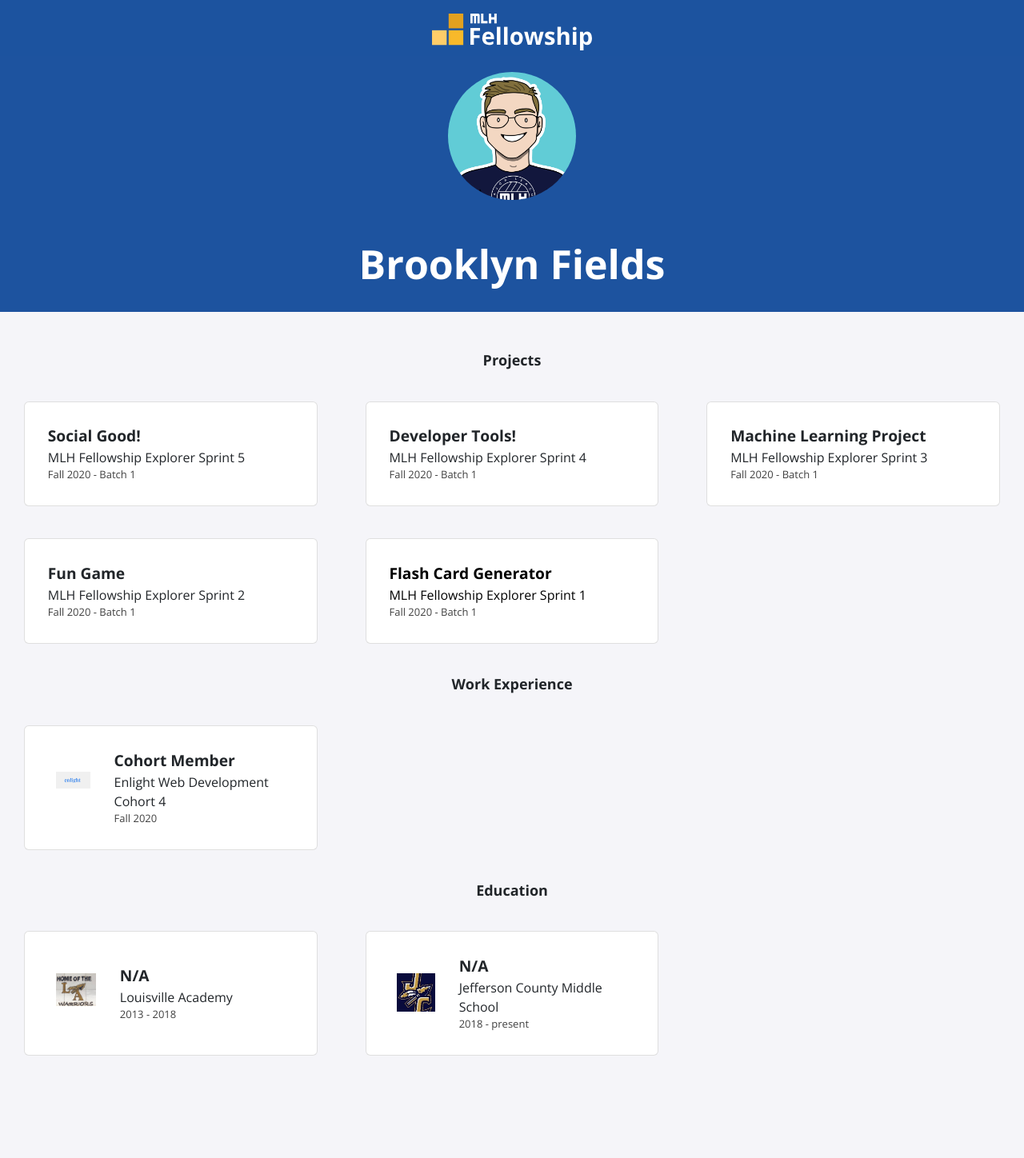
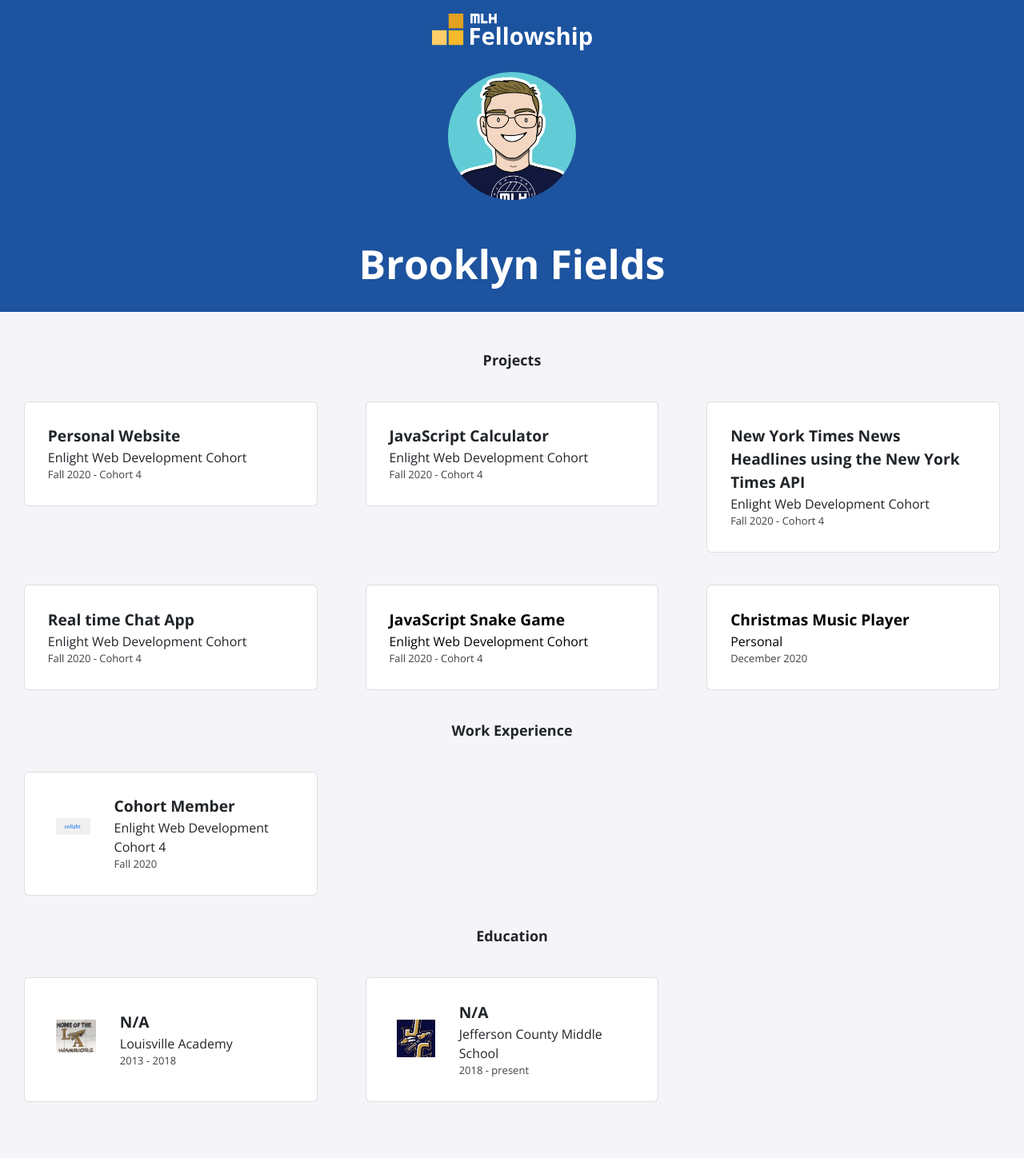
Before and after one commit to BrookTheBook/brookthebook.github.io, a Jekyll site: the page built from index.html, in a window 1280 px wide. Shown: the whole page at 80% size. Built offline with Jekyll 4.4.1, drawn with Linux system fonts in a browser that asks for light colours; nearby versions of some CDN libraries; before the commit the page ends 1390 px from its top, so only the background shows below that.

Commit message:
Update projects.yml

```diff
--- a/_data/projects.yml
+++ b/_data/projects.yml
@@ -1,20 +1,25 @@
-- title: Social Good!
-  event: MLH Fellowship Explorer Sprint 5
-  date: Fall 2020 - Batch 1
+- title: Personal Website
+  event: Enlight Web Development Cohort
+  date: Fall 2020 - Cohort 4
 
-- title: Developer Tools!
-  event: MLH Fellowship Explorer Sprint 4
-  date: Fall 2020 - Batch 1
+- title: JavaScript Calculator
+  event: Enlight Web Development Cohort
+  date: Fall 2020 - Cohort 4
 
-- title: Machine Learning Project
-  event: MLH Fellowship Explorer Sprint 3
-  date: Fall 2020 - Batch 1
+- title: New York Times News Headlines using the New York Times API
+  event: Enlight Web Development Cohort
+  date: Fall 2020 - Cohort 4
 
-- title: Fun Game
-  event: MLH Fellowship Explorer Sprint 2
-  date: Fall 2020 - Batch 1
+- title: Real time Chat App
+  event: Enlight Web Development Cohort
+  date: Fall 2020 - Cohort 4
 
-- title: Flash Card Generator
-  event: MLH Fellowship Explorer Sprint 1
-  date: Fall 2020 - Batch 1
+- title: JavaScript Snake Game
+  event: Enlight Web Development Cohort
+  date: Fall 2020 - Cohort 4
   page-name: sprint1
+
+- title: Christmas Music Player
+  event: Personal
+  date: December 2020
+  page-name: sprint1
```
